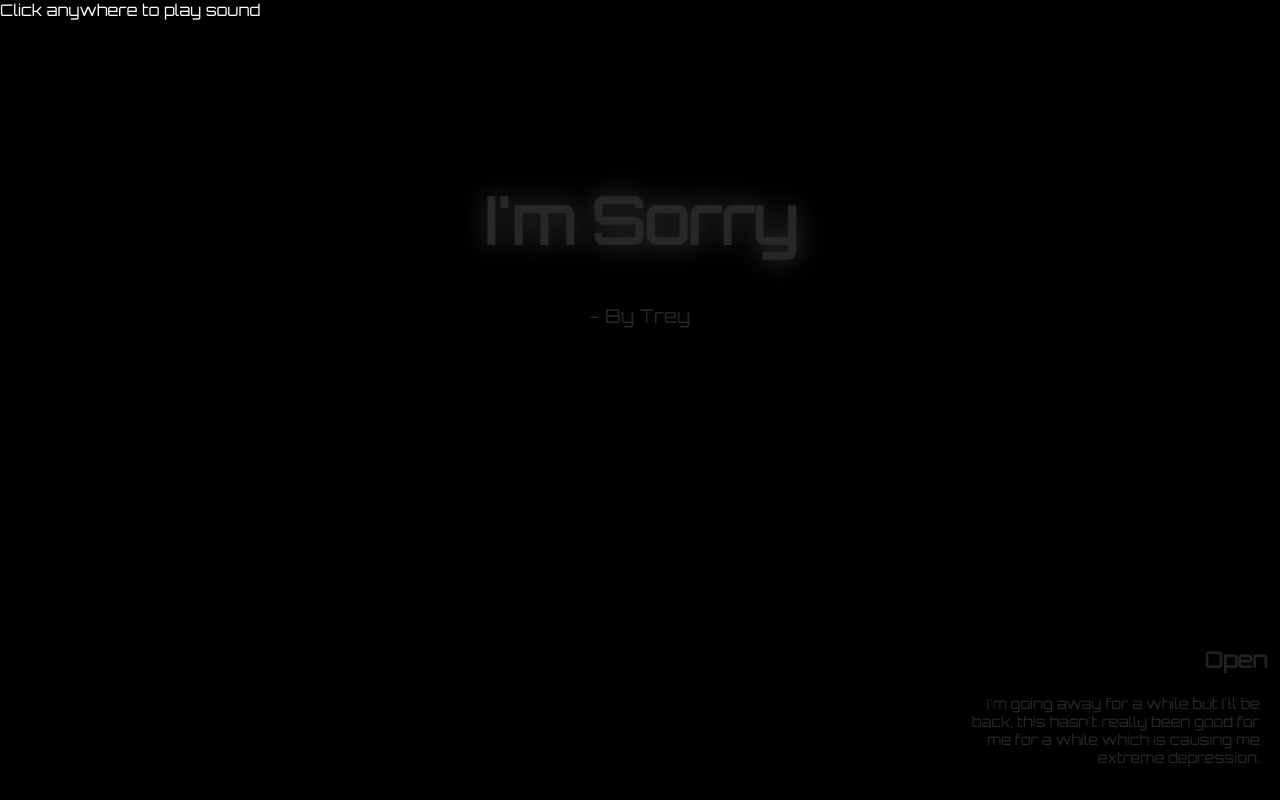
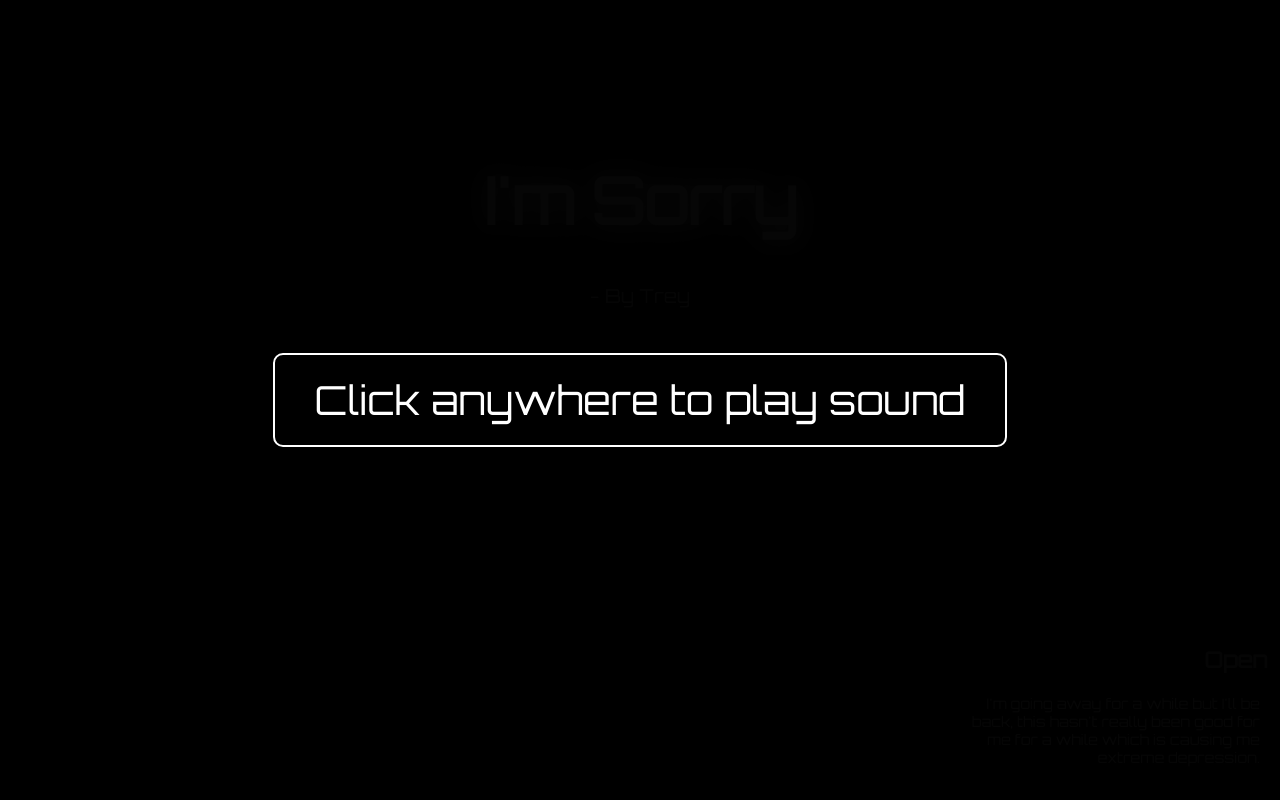
Before and after one commit to Snipeify/God, a plain HTML site: page index.html in a window 1280 px wide. Drawn offline with Linux system fonts and the light colour scheme.

Commit message:
Update style.css

```diff
--- a/style.css
+++ b/style.css
@@ -5,6 +5,28 @@
   color: white;
   font-family: 'Orbitron', sans-serif;
   overflow: hidden;
+}
+
+/* Overlay styles */
+#overlay {
+  position: fixed;
+  top: 0; left: 0; right: 0; bottom: 0;
+  background: rgba(0, 0, 0, 0.85);
+  color: white;
+  font-size: 2.5em;
+  display: flex;
+  justify-content: center;
+  align-items: center;
+  z-index: 9999;
+  cursor: pointer;
+  user-select: none;
+}
+
+#overlayText {
+  padding: 20px 40px;
+  border: 2px solid white;
+  border-radius: 10px;
+  text-align: center;
 }
 
 .fade-in {
```
